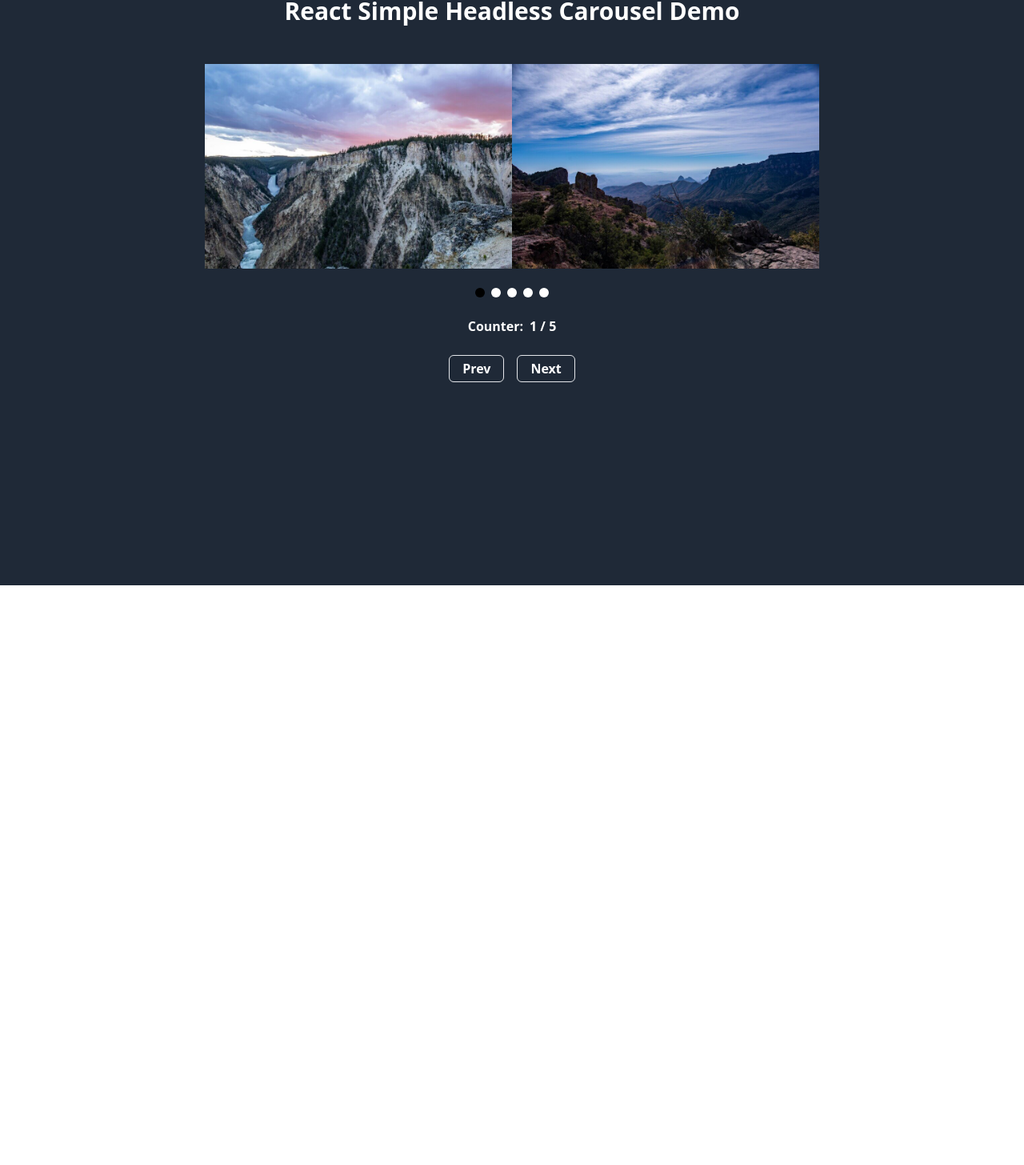
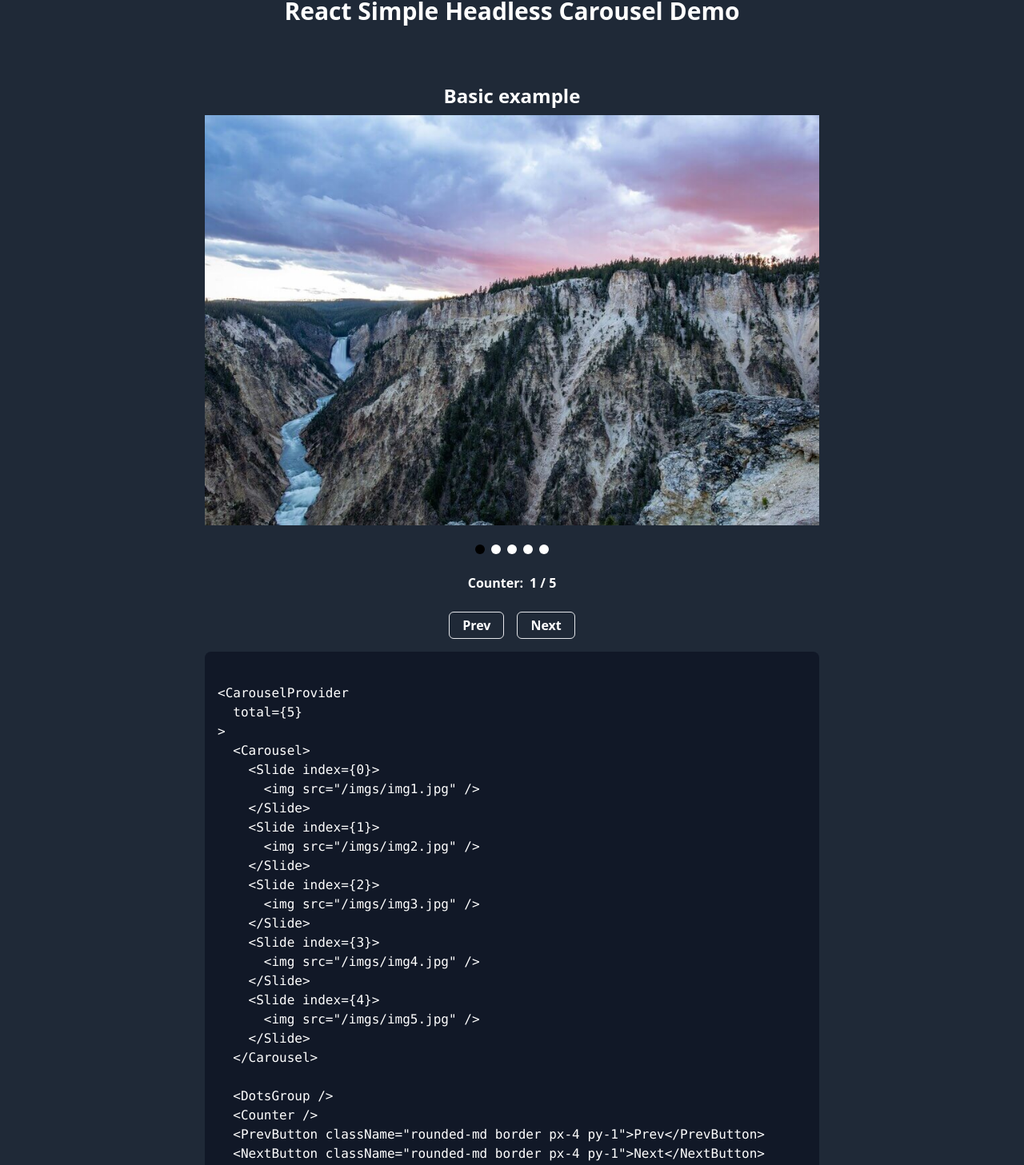
Before and after one commit to pstachula-dev/react-micro-carousel, a React (Vite) app: page / in a window 1280 px wide. Shown: the part 68-1525 px from the top of the page at 80% size. Before the commit the page ends 800 px from the top, so only its background shows below. Built offline with nearby package versions, Linux system fonts and the light colour scheme.

Commit message:
feat: update examples

```diff
--- a/src/App.tsx
+++ b/src/App.tsx
@@ -1,62 +1,46 @@
-import {
-  Carousel,
-  CarouselProvider,
-  Counter,
-  DotsGroup,
-  NextButton,
-  PrevButton,
-  Slide,
-} from './lib/simple-headless-carousel';
+import { ExampleCarousel } from './examples/singleStep';
 
 function App() {
   return (
-    <div className="h-dvh w-full bg-gray-800 font-bold  text-white">
+    <div className="w-full bg-gray-800 font-bold  text-white">
       <div className="mx-auto flex max-w-3xl flex-col gap-6 pt-10 text-center">
         <h1 className="my-6 text-3xl">React Simple Headless Carousel Demo</h1>
 
+        <div className="my-4">
+          <h2 className="my-2 text-2xl">Basic example</h2>
+          <ExampleCarousel />
+          <pre className="my-4 rounded-lg bg-gray-900 p-4 text-left font-mono font-normal text-white">
+            <code>
+              {`
 <CarouselProvider
-          autoPlayDelay={2000}
-          autoPlay={false}
-          slidesVisible={2}
-          infinite
-          step={2}
   total={5}
 >
   <Carousel>
     <Slide index={0}>
-              <img alt="" src="/imgs/img1.jpg" />
+      <img src="/imgs/img1.jpg" />
     </Slide>
     <Slide index={1}>
-              <img alt="" src="/imgs/img2.jpg" />
+      <img src="/imgs/img2.jpg" />
     </Slide>
     <Slide index={2}>
-              <img alt="" src="/imgs/img3.jpg" />
+      <img src="/imgs/img3.jpg" />
     </Slide>
     <Slide index={3}>
-              <img alt="" src="/imgs/img4.jpg" />
+      <img src="/imgs/img4.jpg" />
     </Slide>
     <Slide index={4}>
-              <img alt="" src="/imgs/img5.jpg" />
+      <img src="/imgs/img5.jpg" />
     </Slide>
   </Carousel>
 
-          <div className="flex justify-center">
   <DotsGroup />
+  <Counter />
+  <PrevButton className="rounded-md border px-4 py-1">Prev</PrevButton>
+  <NextButton className="rounded-md border px-4 py-1">Next</NextButton>
+</CarouselProvider>`}
+            </code>
+          </pre>
         </div>
-
-          <div className="flex justify-center gap-2">
-            <span>Counter:</span>
-            <Counter />
-          </div>
-          <div className="flex justify-center gap-4">
-            <PrevButton className="rounded-md border px-4 py-1">
-              Prev
-            </PrevButton>
-            <NextButton className="rounded-md border px-4 py-1">
-              Next
-            </NextButton>
-          </div>
-        </CarouselProvider>
       </div>
     </div>
   );
--- /dev/null
+++ b/src/examples/singleStep.tsx
@@ -0,0 +1,70 @@
+import {
+  CarouselProvider,
+  Carousel,
+  Slide,
+  DotsGroup,
+  Counter,
+  PrevButton,
+  NextButton,
+  type CarouselState,
+} from '../lib/simple-headless-carousel';
+
+export const ExampleCarousel = ({
+  autoPlayDelay,
+  autoPlay,
+  slidesVisible,
+  infinite,
+  step,
+  disableTouch,
+  lazy,
+  threshold,
+  currentIndex,
+}: Partial<CarouselState>) => {
+  return (
+    <div className="flex flex-col gap-6 text-center">
+      <CarouselProvider
+        autoPlayDelay={autoPlayDelay}
+        autoPlay={autoPlay}
+        slidesVisible={slidesVisible}
+        infinite={infinite}
+        step={step}
+        disableTouch={disableTouch}
+        lazy={lazy}
+        threshold={threshold}
+        currentIndex={currentIndex}
+        total={5}
+      >
+        <Carousel>
+          <Slide index={0}>
+            <img alt="" src="/imgs/img1.jpg" />
+          </Slide>
+          <Slide index={1}>
+            <img alt="" src="/imgs/img2.jpg" />
+          </Slide>
+          <Slide index={2}>
+            <img alt="" src="/imgs/img3.jpg" />
+          </Slide>
+          <Slide index={3}>
+            <img alt="" src="/imgs/img4.jpg" />
+          </Slide>
+          <Slide index={4}>
+            <img alt="" src="/imgs/img5.jpg" />
+          </Slide>
+        </Carousel>
+
+        <div className="flex justify-center">
+          <DotsGroup />
+        </div>
+
+        <div className="flex justify-center gap-2">
+          <span>Counter:</span>
+          <Counter />
+        </div>
+        <div className="flex justify-center gap-4">
+          <PrevButton className="rounded-md border px-4 py-1">Prev</PrevButton>
+          <NextButton className="rounded-md border px-4 py-1">Next</NextButton>
+        </div>
+      </CarouselProvider>
+    </div>
+  );
+};
--- a/src/lib/simple-headless-carousel/components/Carousel.tsx
+++ b/src/lib/simple-headless-carousel/components/Carousel.tsx
@@ -61,9 +61,6 @@ export const Carousel = memo(
     };
 
     const setCurrentIndex = useCallback(
-
-
-
       (value: number) => {
         dispatch({ action: 'setCurrentIndex', value });
       },
@@ -72,8 +69,6 @@ export const Carousel = memo(
 
     const setTranslateX = useCallback(
       (diffX: number) => {
-        // diffX = X%
-        // fullSize = 100%(fullSize)
         animationRef.current = requestAnimationFrame(() => {
           const percentX = (diffX * fullSize) / width / total;
 
```
Also changed, not shown: package.json (+9 -7 lines). Lines whose indentation alone changed are shown as unchanged.
